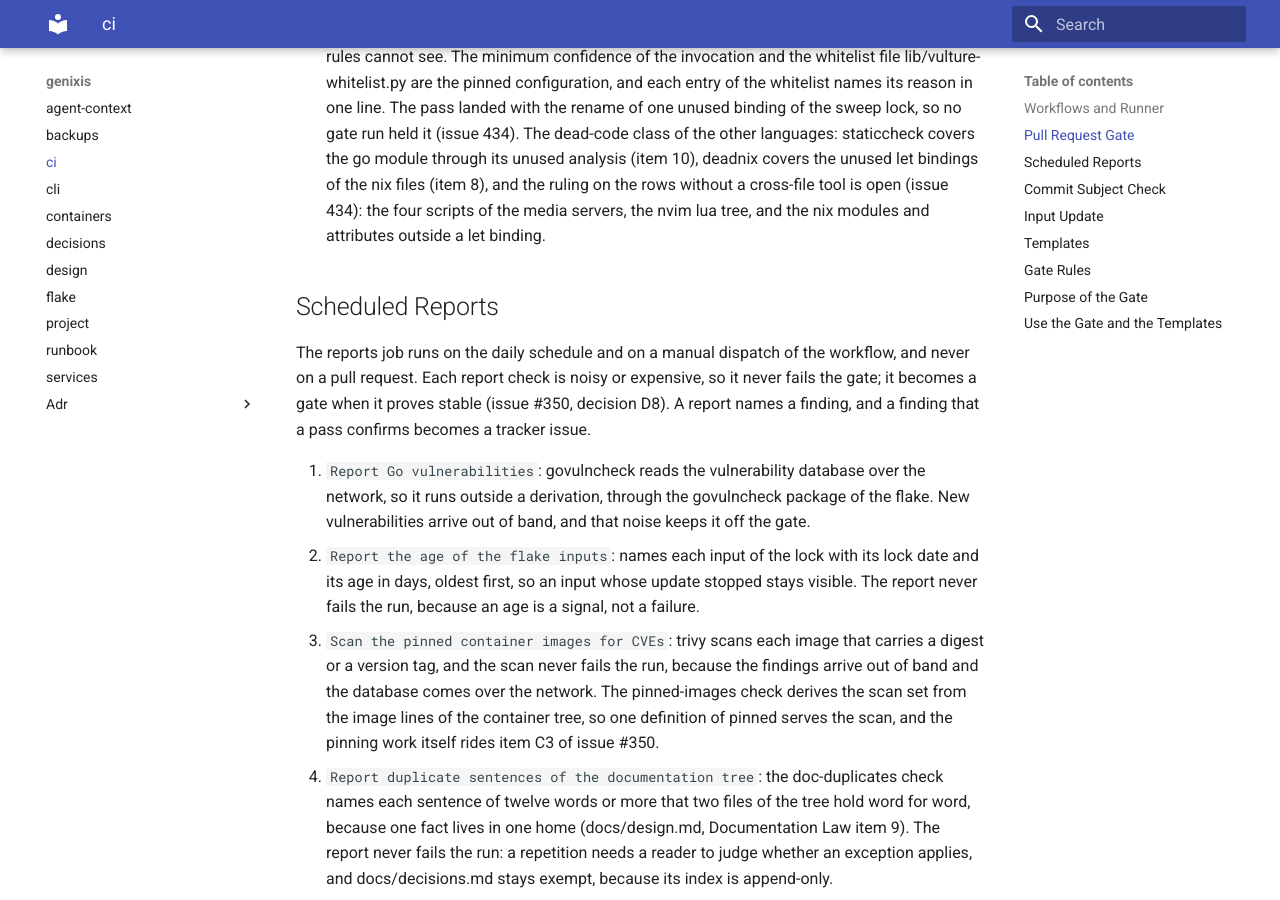
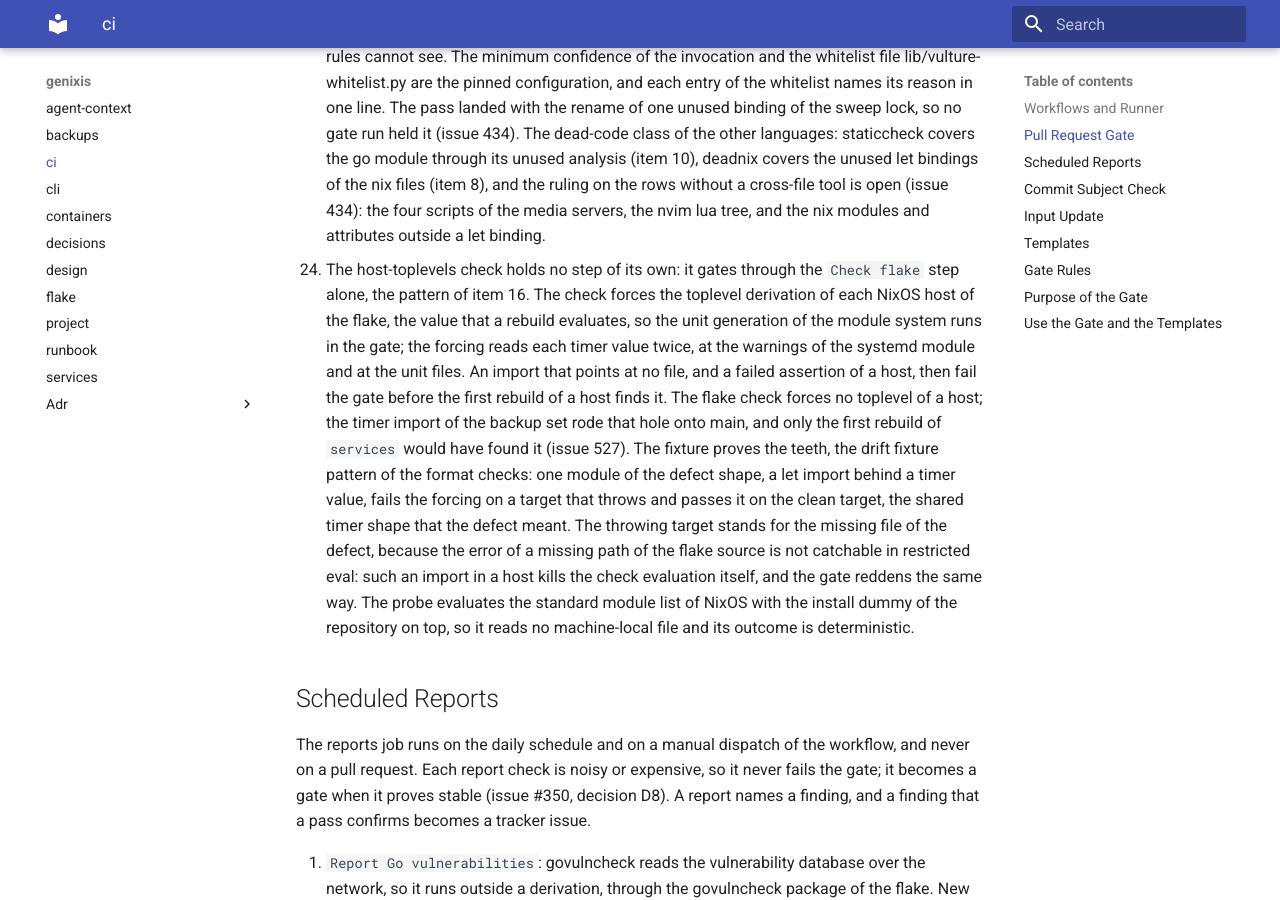
Before and after one commit to Jracon/genixis, an MkDocs documentation site: the page built from docs/ci.md, in a window 1280 px wide and 900 px high, scrolled down 4523 px. Built offline with MkDocs 1.6.1 and Material for MkDocs 9.7.7, drawn with Linux system fonts in a browser that asks for light colours.

Commit message:
feat(ci): force the unit generation of each nixos host in the gate
The gate held no forcing of a host toplevel, so the unit generation of the module system never ran in a gate. The timer import of the backup set pointed one level short, and the whole machine gate ran green on the branch of pull request 526. Only the first rebuild of services would have failed at evaluation.

The host-toplevels check forces the toplevel derivation of each NixOS host of the flake, the value that a rebuild evaluates. The forcing reads each timer value twice, at the warnings of the systemd module and at the unit files, and a failed assertion of a host fails the same forcing, so an import that points at no file fails the gate before a rebuild finds it. The fixture proves the teeth on every run: one module of the defect shape, a let import behind a timer value, fails the forcing on lib/host-toplevels-broken-target.nix, a file that throws, and passes it on lib/oci-containers.nix, the shared timer shape that the defect meant. A real missing path cannot sit in a green check, because restricted eval raises an error for it that no check can catch; such an import in a host kills the check evaluation itself, and the gate reddens the same way. The probe evaluates the standard module list with the install dummy of common/dummy-configuration.nix on top, because the assertion check guards the toplevel value itself and a bare probe fails on the assertions before the fixture proves anything.

The check strips the string context from each drv path before it embeds the host line, because a string that carries the context of a derivation makes the build of the check realize the outputs of the whole host closure, and the desktop closure holds a kernel with no binary cache. The evaluation of the toplevel has already run when the string exists, so the teeth lose nothing.

flake.nix passes nixpkgs.lib.nixosSystem into lib/checks.nix, so the probe evaluates through the same entry as the hosts. The check gates through the Check flake step alone, so the worker gate runs it with no new step. AGENTS.md lists the throwing target in the structure tree.

Co-Authored-By: Claude Code <noreply@anthropic.com>

```diff
--- a/docs/ci.md
+++ b/docs/ci.md
@@ -42,6 +42,7 @@ Each check derivation lives in lib/checks.nix, so the `Check flake` step builds
 21. `Check the Caddyfile`: the caddy check gates the reverse proxy file with caddy fmt in compare form and with caddy validate, which loads the file as a caddy config. The tool is the plugin build of flake.nix, because the file names the cloudflare dns module and stock caddy refuses the file at parse time; the deployed image caddybuilds/caddy-cloudflare carries the same module, and the plugin pin of the build mirrors it. Validate provisions the dns provider, which checks the token shape alone and no network, so the check hands it a placeholder that the tree builds at runtime, because the secrets check flags every token-shaped literal. A drift fixture inside the check proves that the compare fails on a misformatted input.
 22. `Gate the commit subject fixture`: the commit-subjects-fixture check builds one fixture repository per case, seeds the case commits on a topic branch, and runs the subject script over `main..HEAD`, the same range form as the worker gate. One case per rule: a subject of seventy-three characters fails, a subject of seventy-two characters passes, a subject outside the pattern fails, and a subject with a trailing period fails. Each failing case asserts the message of its rule, so a walk that lost its teeth cannot pass (issue 439). Three guard cases join them. A commit with no subject at the head of the range fails, and a range with no commit passes (issue 442). A commit with no subject on the base side of a range with several commits fails (issue 445). The base-side case seeds two commits, an empty subject on the base side and a valid subject at the head.
 23. `Find the dead python code`: the vulture check gates the two Python suites of the harnesses, the same corpus as item 11 and item 19. Vulture reads both suites in one pass, so it names a module-level function or class that no file reaches, which the file-local ruff rules cannot see. The minimum confidence of the invocation and the whitelist file lib/vulture-whitelist.py are the pinned configuration, and each entry of the whitelist names its reason in one line. The pass landed with the rename of one unused binding of the sweep lock, so no gate run held it (issue 434). The dead-code class of the other languages: staticcheck covers the go module through its unused analysis (item 10), deadnix covers the unused let bindings of the nix files (item 8), and the ruling on the rows without a cross-file tool is open (issue 434): the four scripts of the media servers, the nvim lua tree, and the nix modules and attributes outside a let binding.
+24. The host-toplevels check holds no step of its own: it gates through the `Check flake` step alone, the pattern of item 16. The check forces the toplevel derivation of each NixOS host of the flake, the value that a rebuild evaluates, so the unit generation of the module system runs in the gate; the forcing reads each timer value twice, at the warnings of the systemd module and at the unit files. An import that points at no file, and a failed assertion of a host, then fail the gate before the first rebuild of a host finds it. The flake check forces no toplevel of a host; the timer import of the backup set rode that hole onto main, and only the first rebuild of `services` would have found it (issue 527). The fixture proves the teeth, the drift fixture pattern of the format checks: one module of the defect shape, a let import behind a timer value, fails the forcing on a target that throws and passes it on the clean target, the shared timer shape that the defect meant. The throwing target stands for the missing file of the defect, because the error of a missing path of the flake source is not catchable in restricted eval: such an import in a host kills the check evaluation itself, and the gate reddens the same way. The probe evaluates the standard module list of NixOS with the install dummy of the repository on top, so it reads no machine-local file and its outcome is deterministic.
 
 ## Scheduled Reports
 
```
Also changed, not shown: AGENTS.md (+1 -0 lines), 3 other files.
